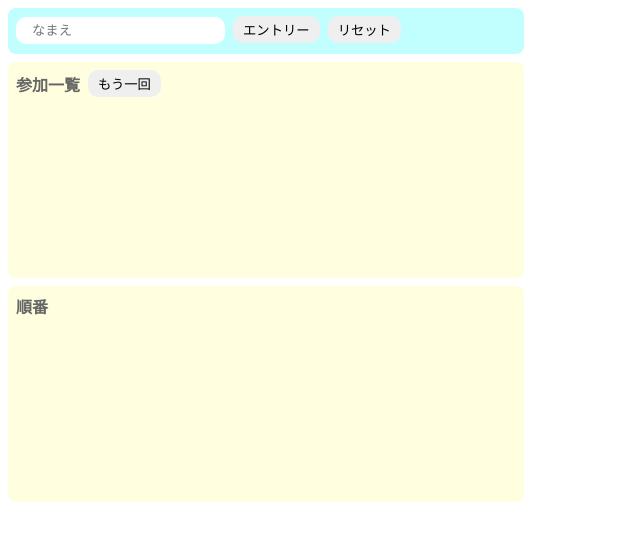
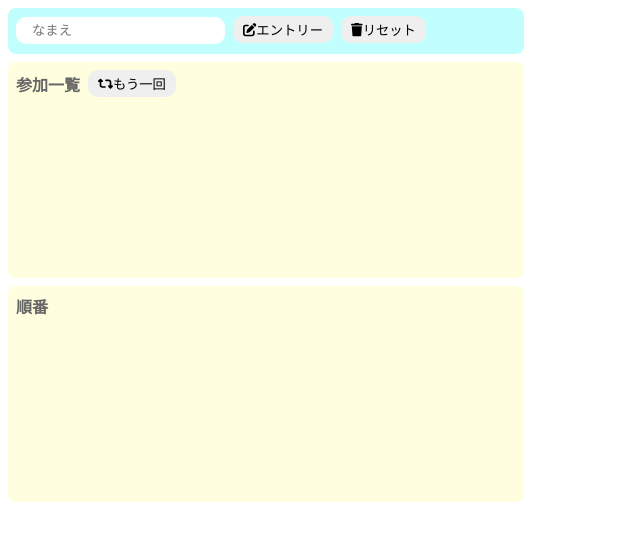
Before and after one commit to ksbmyk/shuffle-app, a React (Create React App) app: page / in a window 1280 px wide. Shown: the top 540 px of the page, without its empty margins (0-640 px from the left). Built offline with nearby package versions, Linux system fonts and the light colour scheme.

Commit message:
ボタンにアイコンをつけた

```diff
--- a/src/App.jsx
+++ b/src/App.jsx
@@ -1,5 +1,10 @@
 import "./App.css";
 import { useState } from "react";
+import { FontAwesomeIcon } from "@fortawesome/react-fontawesome";
+import { faEdit } from "@fortawesome/free-solid-svg-icons";
+import { faTrash } from "@fortawesome/free-solid-svg-icons";
+import { faRetweet } from '@fortawesome/free-solid-svg-icons';
+import { faTimes } from '@fortawesome/free-solid-svg-icons';
 
 const App = () => {
     const [memberName, setMemberName] = useState('');
@@ -43,13 +48,16 @@ const App = () => {
         <>
             <div className="input-area">
                 <input placeholder="なまえ" value={memberName} onChange={onChangeMenberName}></input>
-                <button id="add-button" onClick={onClickAdd}>エントリー</button>
-                <button id="add-button" onClick={onClickReset}>リセット</button>
+                <button id="add-button" onClick={onClickAdd}><FontAwesomeIcon icon={faEdit} />エントリー</button>
+                <button id="add-button" onClick={onClickReset}><FontAwesomeIcon icon={faTrash} />リセット</button>
             </div>
             <div className="member-area">
                 <div className='list-row'>
                     <p className='title'>参加一覧</p>
-                    <button onClick={onClickshuffle}>{isShuffled ? "シャッフル" :"もう一回"}</button>
+                    <button onClick={onClickshuffle}>
+                        <FontAwesomeIcon icon={faRetweet} />
+                        {isShuffled ? "シャッフル" :"もう一回"}
+                    </button>
                 </div>
                 <ul>
                     {members.map((member, index) => {
@@ -57,7 +65,9 @@ const App = () => {
                             <li key={member}>
                                 <div className='list-row'>
                                     <p>{member}</p>
-                                    <button onClick={()=> onClickDelete(index)}>やっぱやめ</button>
+                                    <button onClick={()=> onClickDelete(index)}>
+                                        <FontAwesomeIcon icon={faTimes} />やっぱやめ
+                                    </button>
                                 </div>
                             </li>
                         );
```
